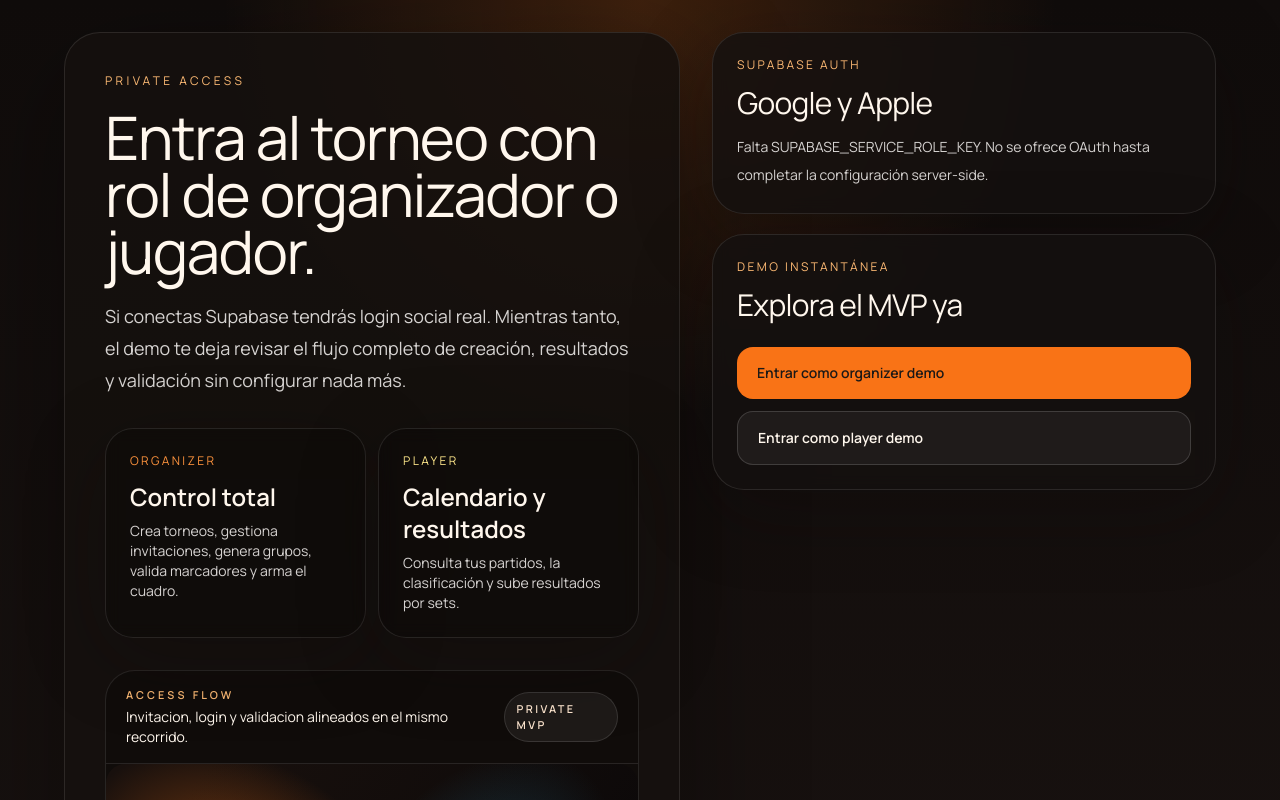
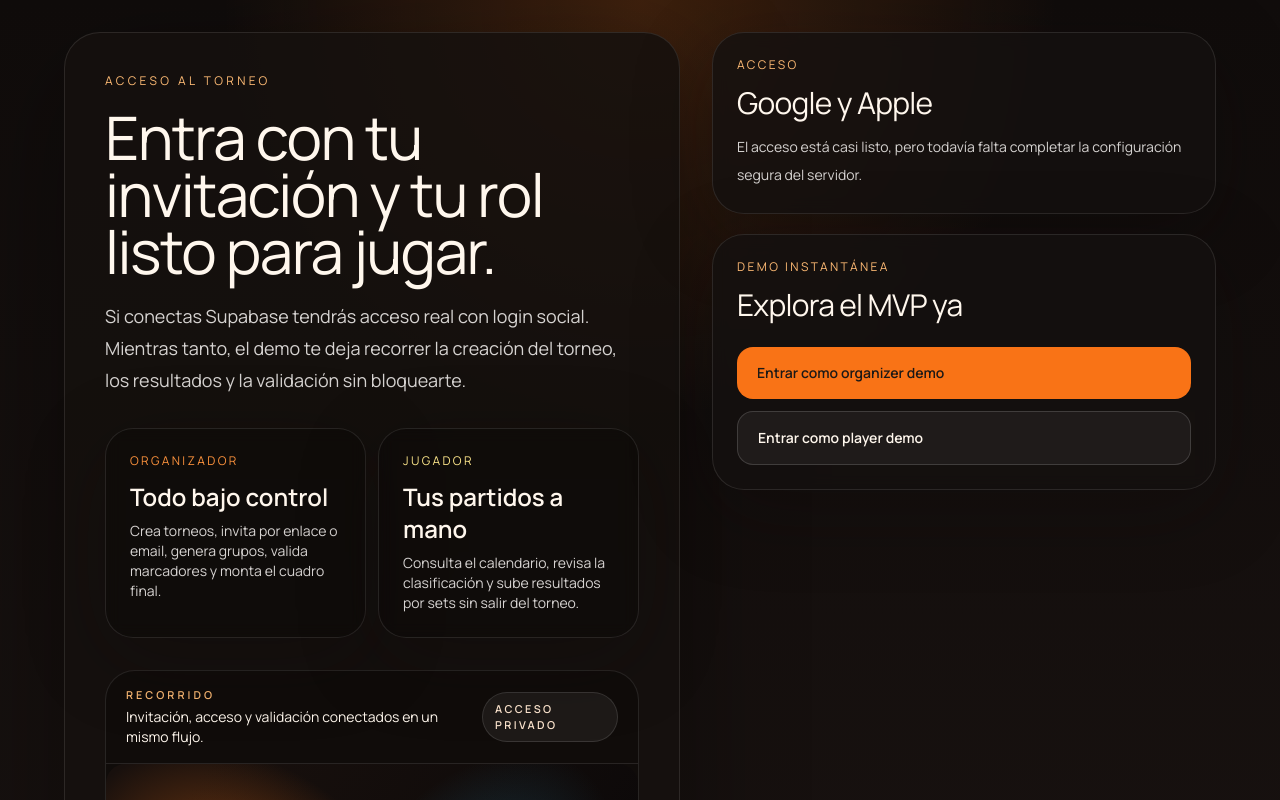
Before and after one commit to santoscasta/padelJarto, a Next.js app: page /login in a window 1280 px wide. Shown: the top 800 px of the page. Built offline with nearby package versions, Linux system fonts and the light colour scheme; no server answers.

Commit message:
Refine production login copy

```diff
--- a/src/app/login/page.tsx
+++ b/src/app/login/page.tsx
@@ -24,28 +24,28 @@ export default async function LoginPage({
     <main className="min-h-screen bg-[radial-gradient(circle_at_top,_rgba(249,115,22,0.2),_transparent_30%),linear-gradient(180deg,#100c0b_0%,#1a1311_100%)] px-4 py-8 text-[#fff7ed] sm:px-6">
       <div className="mx-auto grid max-w-6xl gap-8 lg:grid-cols-[1.1fr_0.9fr]">
         <section className="rounded-[36px] border border-white/10 bg-[#16110f]/85 p-8 shadow-[0_30px_120px_rgba(0,0,0,0.35)] sm:p-10">
-          <p className="text-xs uppercase tracking-[0.28em] text-[#fdba74]">Private access</p>
+          <p className="text-xs uppercase tracking-[0.28em] text-[#fdba74]">Acceso al torneo</p>
           <h1 className="mt-5 font-[family:var(--font-display)] text-5xl leading-[0.95] tracking-tight sm:text-6xl">
-            Entra al torneo con rol de organizador o jugador.
+            Entra con tu invitación y tu rol listo para jugar.
           </h1>
           <p className="mt-5 max-w-xl text-lg leading-8 text-[#d6d3d1]">
             {isDemoEnabled
-              ? "Si conectas Supabase tendrás login social real. Mientras tanto, el demo te deja revisar el flujo completo de creación, resultados y validación sin configurar nada más."
-              : "Configura Supabase completo para ofrecer acceso real con OAuth, persistencia de datos y panel privado sin atajos de demo."}
+              ? "Si conectas Supabase tendrás acceso real con login social. Mientras tanto, el demo te deja recorrer la creación del torneo, los resultados y la validación sin bloquearte."
+              : "Accede desde un único panel para gestionar el torneo, revisar partidos, validar marcadores y mover todo el flujo sin salir de la app."}
           </p>
           <div className="mt-8 grid gap-3 sm:grid-cols-2">
             <Card className="rounded-[28px] bg-black/25">
-              <p className="text-xs uppercase tracking-[0.2em] text-[#fb923c]">Organizer</p>
-              <p className="mt-3 text-2xl font-semibold">Control total</p>
+              <p className="text-xs uppercase tracking-[0.2em] text-[#fb923c]">Organizador</p>
+              <p className="mt-3 text-2xl font-semibold">Todo bajo control</p>
               <p className="mt-2 text-sm text-[#d6d3d1]">
-                Crea torneos, gestiona invitaciones, genera grupos, valida marcadores y arma el cuadro.
+                Crea torneos, invita por enlace o email, genera grupos, valida marcadores y monta el cuadro final.
               </p>
             </Card>
             <Card className="rounded-[28px] bg-black/25">
-              <p className="text-xs uppercase tracking-[0.2em] text-[#fde68a]">Player</p>
-              <p className="mt-3 text-2xl font-semibold">Calendario y resultados</p>
+              <p className="text-xs uppercase tracking-[0.2em] text-[#fde68a]">Jugador</p>
+              <p className="mt-3 text-2xl font-semibold">Tus partidos a mano</p>
               <p className="mt-2 text-sm text-[#d6d3d1]">
-                Consulta tus partidos, la clasificación y sube resultados por sets.
+                Consulta el calendario, revisa la clasificación y sube resultados por sets sin salir del torneo.
               </p>
             </Card>
           </div>
@@ -54,18 +54,18 @@ export default async function LoginPage({
             <div className="flex flex-col gap-3 border-b border-white/10 px-5 py-4 sm:flex-row sm:items-center sm:justify-between">
               <div>
                 <p className="text-[0.68rem] font-semibold uppercase tracking-[0.28em] text-[#fdba74]">
-                  Access flow
+                  Recorrido
                 </p>
                 <p className="mt-1 text-sm text-[#fff7ed]">
-                  Invitacion, login y validacion alineados en el mismo recorrido.
+                  Invitación, acceso y validación conectados en un mismo flujo.
                 </p>
               </div>
               <div className="inline-flex w-fit rounded-full border border-white/12 bg-white/6 px-3 py-2 text-[0.68rem] font-semibold uppercase tracking-[0.22em] text-[#ffe7d0]">
-                Private MVP
+                Acceso privado
               </div>
             </div>
             <Image
-              alt="Ilustracion del flujo privado de acceso con invitaciones, login y aprobacion."
+              alt="Ilustración del recorrido de acceso con invitación, inicio de sesión y aprobación."
               className="h-auto w-full"
               height={900}
               priority
@@ -77,14 +77,14 @@ export default async function LoginPage({
 
         <div className="space-y-5">
           <Card className="rounded-[32px]">
-            <p className="text-xs uppercase tracking-[0.2em] text-[#fdba74]">Supabase Auth</p>
+            <p className="text-xs uppercase tracking-[0.2em] text-[#fdba74]">Acceso</p>
             <h2 className="mt-3 font-[family:var(--font-display)] text-3xl tracking-tight">Google y Apple</h2>
             <p className="mt-3 text-sm leading-7 text-[#d6d3d1]">
               {hasSupabaseData
-                ? "La configuración pública y server-side de Supabase está lista. Puedes autenticarte con OAuth."
+                ? "El acceso real está activo. Entra con tu cuenta para abrir tu panel privado."
                 : hasSupabaseAuth
-                  ? "Falta SUPABASE_SERVICE_ROLE_KEY. No se ofrece OAuth hasta completar la configuración server-side."
-                  : "Configura NEXT_PUBLIC_SUPABASE_URL, NEXT_PUBLIC_SUPABASE_ANON_KEY y SUPABASE_SERVICE_ROLE_KEY para activar el modo Supabase completo."}
+                  ? "El acceso está casi listo, pero todavía falta completar la configuración segura del servidor."
+                  : "El acceso real todavía no está habilitado en este entorno. Cuando esté listo podrás entrar con tu invitación y tu cuenta."}
             </p>
             {hasSupabaseData ? (
               <div className="mt-6">
@@ -95,10 +95,10 @@ export default async function LoginPage({
 
           <Card className="rounded-[32px]">
             <p className="text-xs uppercase tracking-[0.2em] text-[#fdba74]">
-              {isDemoEnabled ? "Demo instantánea" : "Acceso restringido"}
+              {isDemoEnabled ? "Demo instantánea" : "Acceso privado"}
             </p>
             <h2 className="mt-3 font-[family:var(--font-display)] text-3xl tracking-tight">
-              {isDemoEnabled ? "Explora el MVP ya" : "Solo modo real"}
+              {isDemoEnabled ? "Explora el MVP ya" : "Solo con invitación"}
             </h2>
             {isDemoEnabled ? (
               <div className="mt-6 grid gap-3">
@@ -119,7 +119,7 @@ export default async function LoginPage({
               </div>
             ) : (
               <p className="mt-3 text-sm leading-7 text-[#d6d3d1]">
-                El modo demo está desactivado. Para entrar necesitas la configuración completa de Supabase.
+                Este entorno no ofrece modo demo. Cuando el acceso esté activo, entrarás con tu cuenta y la invitación del torneo.
               </p>
             )}
           </Card>
```
